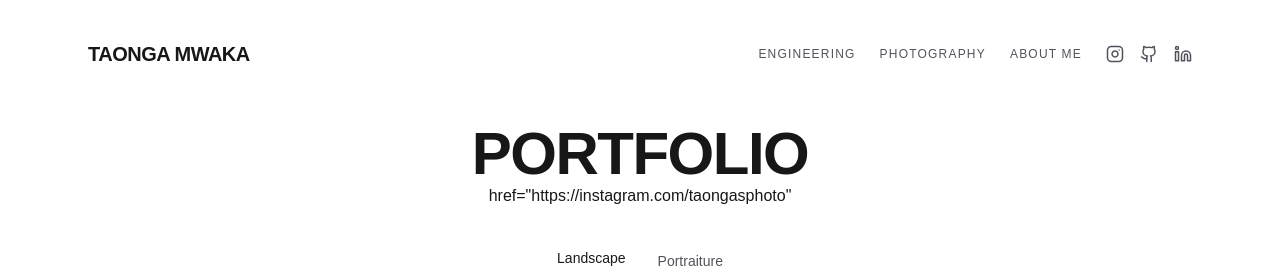
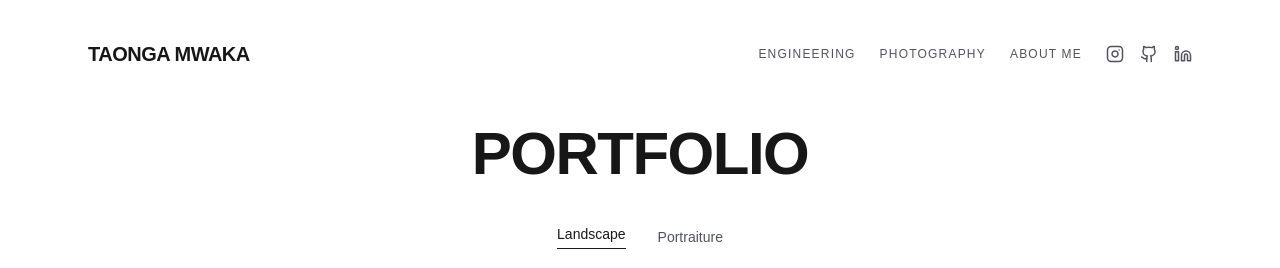
Before and after one commit to tmp5720/taonga-site, a Next.js app: page /photo in a window 1280 px wide. Shown: the top 268 px of the page. Built offline with nearby package versions, Linux system fonts and the light colour scheme.

Commit message:
Removed random instagram link

```diff
--- a/app/photo/page.tsx
+++ b/app/photo/page.tsx
@@ -5,7 +5,6 @@ export default function PhotoPage() {
     <div className="space-y-10">
       <header className="text-center space-y-3">
         <h1 className="text-6xl font-semibold tracking-tight">PORTFOLIO</h1>
-        href="https://instagram.com/taongasphoto"
       </header>
 
       <Portfolio />
```
